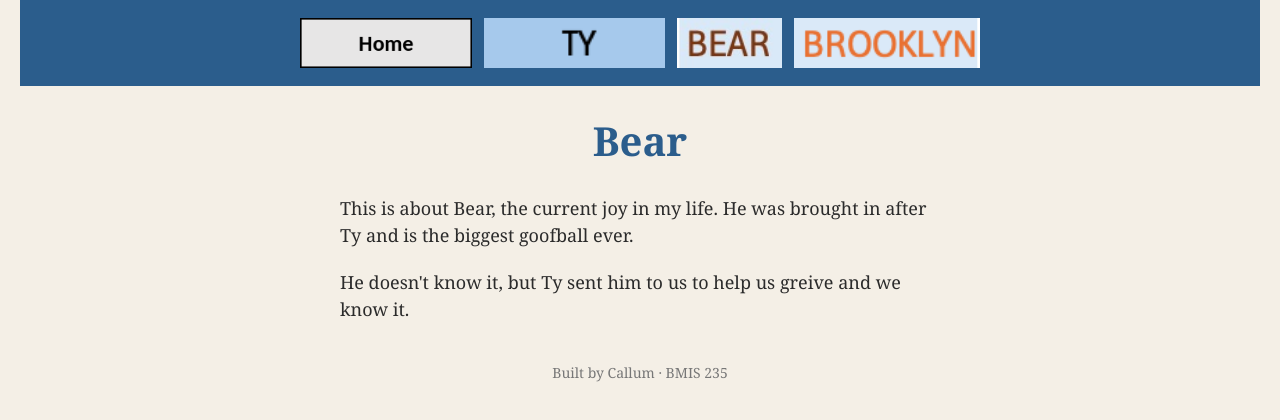
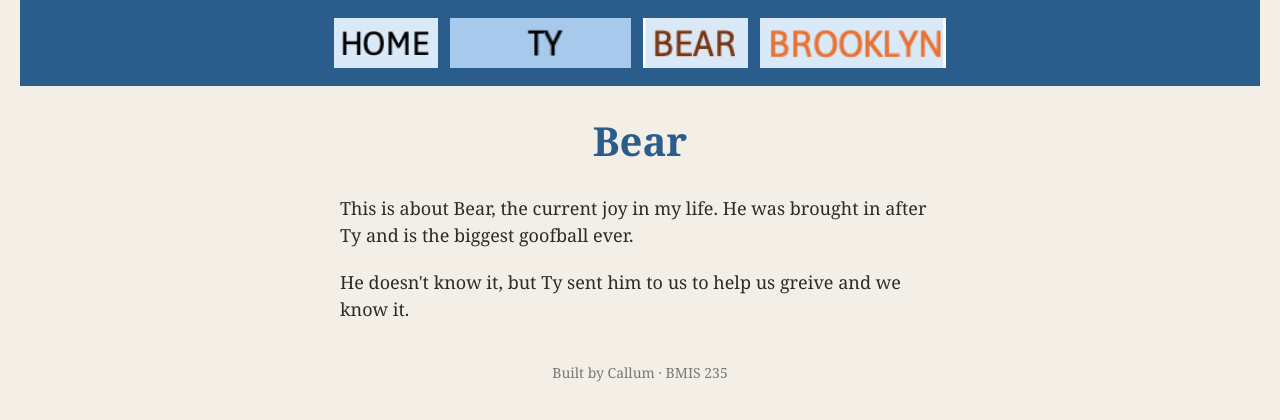
Before and after one commit to cmahoney29/bmis235-html-3-2, a plain HTML site: page Bear.html in a window 1280 px wide. Drawn offline with Linux system fonts and the light colour scheme.

Commit message:
Fix image source case for Home icon in navigation

```diff
--- a/Bear.html
+++ b/Bear.html
@@ -22,7 +22,7 @@
      other three pages, so every page has the exact same menu.
      ===================================================================== -->
 <nav>
-    <a href="index.html"><img src="img/home.png" alt="Home"></a>
+    <a href="index.html"><img src="img/Home.png" alt="Home"></a>
     <a href="Ty.html"><img src="img/Ty.png" alt="Ty"></a>
     <a href="Bear.html"><img src="img/Bear.png" alt="Bear"></a>
     <a href="Brooklyn.html"><img src="img/Brooklyn.png" alt="Brooklyn"></a>
```
